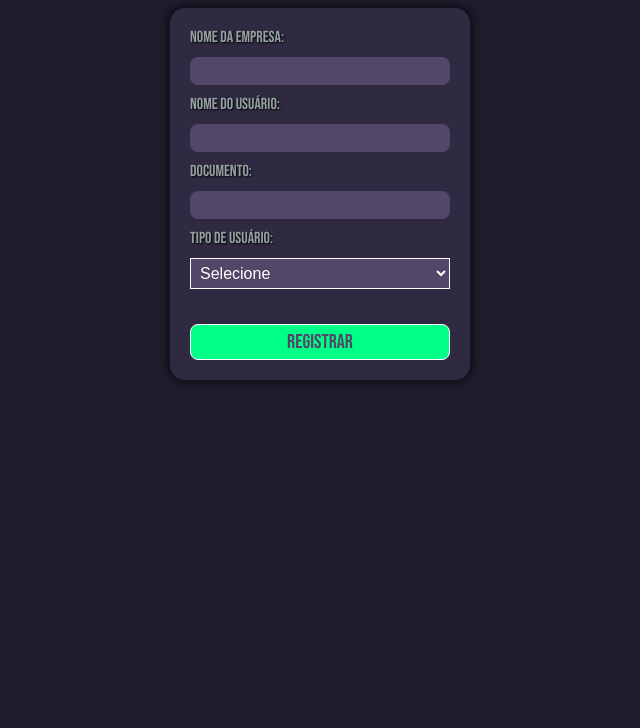
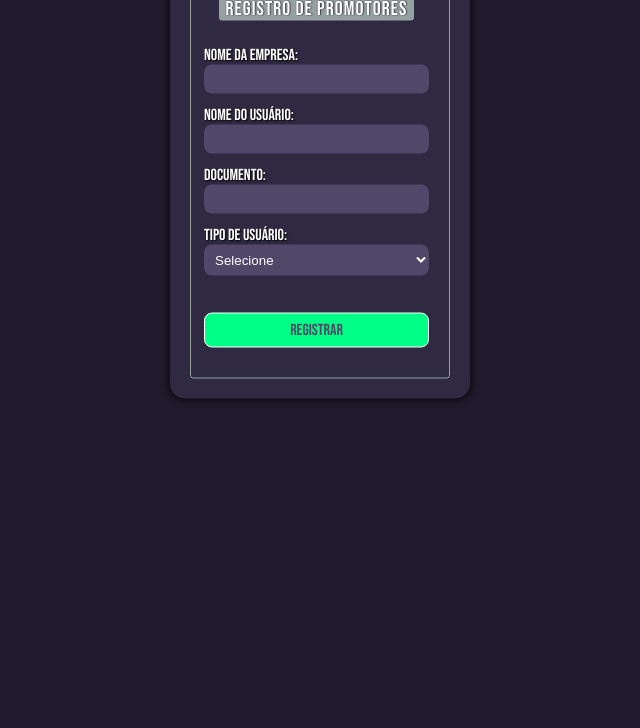
Before and after one commit to FredisonLima/Promotores, a plain HTML site: page index.html in a window 1280 px wide. Shown: the part 72-800 px from the top of the page, without its empty margins (320-960 px from the left). Drawn offline with Linux system fonts and the light colour scheme; a web font is replaced by a local one.

Commit message:
atualizando

```diff
--- a/horario.js
+++ b/horario.js
@@ -16,7 +16,8 @@ form.addEventListener('submit', (e) => {
         username: document.getElementById('username').value,
         document: document.getElementById('document').value,
         userType: document.getElementById('user-type').value,
-        entryTime: new Date().toLocaleString(),
+        entryTime: formatTime(new Date()),
+        entryDate: formatDate(new Date()),
         exitTime: null
     };
 
@@ -33,6 +34,8 @@ function displayUserData(userData, index) {
     const userEntry = document.createElement('div');
     userEntry.classList.add('user-entry');
     userEntry.innerHTML = `
+        <p style="font-weight: bold; color: #201b2c; font-size: 17px; text-align: center;"><strong>
+        </strong> ${userData.entryDate}</p>
         <p><strong>Empresa:</strong> ${userData.company}</p>
         <p><strong>Usuário:</strong> ${userData.username}</p>
         <p><strong>Documento:</strong> ${userData.document}</p>
@@ -58,11 +61,12 @@ function displayUserData(userData, index) {
     buttonDelete.textContent = 'Excluir';
     buttonDelete.style.backgroundColor = '#201b2c';
     buttonDelete.style.color = '#FFFFFF';
-    buttonDelete.style.fontSize = '12px';
+    buttonDelete.style.fontSize = '13px';
     buttonDelete.style.padding = '6px 8px';
     buttonDelete.style.cursor = 'pointer';
-    buttonDelete.style.position = 'relative';     // Define o posicionamento absoluto
-    buttonDelete.style.top = '0.1px';              // Distância do topo
+    buttonDelete.style.position = 'relative';
+    buttonDelete.style.top = '0.1px';
+    buttonDelete.style.border = '1px solid #00ff87';
     buttonDelete.onclick = () => deleteEntry(index);
     userEntry.appendChild(buttonDelete);
 
@@ -72,7 +76,7 @@ function displayUserData(userData, index) {
 function endShift(index) {
     const storedData = JSON.parse(localStorage.getItem('user-data')) || [];
     if (storedData[index]) {
-        storedData[index].exitTime = new Date().toLocaleString();
+        storedData[index].exitTime = formatTime(new Date());
         localStorage.setItem('user-data', JSON.stringify(storedData));
 
         // Atualizar a exibição para este usuário
@@ -83,27 +87,29 @@ function endShift(index) {
 
         const userEntry = userDataDiv.children[index];
         if (userEntry) {
-            userEntry.querySelector('p:nth-child(6)').textContent = `Horário de Saída: ${storedData[index].exitTime}`;
+            userEntry.querySelector('p:nth-child(7)').textContent = `Horário de Saída: ${storedData[index].exitTime}`;
+            userEntry.style.fontWeight = 'bolder';
         }
     }
 }
 
 function deleteEntry(index) {
-    // Carregar os dados armazenados no localStorage
     const storedData = JSON.parse(localStorage.getItem('user-data')) || [];
-
-    // Remover o item do array
     storedData.splice(index, 1);
-
-    // Atualizar o localStorage
     localStorage.setItem('user-data', JSON.stringify(storedData));
 
-    // Remover a entrada da tela
     userDataDiv.children[index].remove();
 
-    // Reordenar os dados e os índices na tela
-    // Para garantir que a ordem dos itens na página corresponda ao localStorage
     const updatedData = JSON.parse(localStorage.getItem('user-data')) || [];
-    userDataDiv.innerHTML = ''; // Limpar a tela
+    userDataDiv.innerHTML = '';
     updatedData.forEach((data, i) => displayUserData(data, i));
 }
+
+function formatTime(date) {
+    return date.toLocaleTimeString([], { hour: '2-digit', minute: '2-digit' });
+}
+
+function formatDate(date) {
+    return date.toLocaleDateString([], { day: '2-digit', month: '2-digit', year: 'numeric' });
+
+}
--- a/index.html
+++ b/index.html
@@ -15,10 +15,10 @@
 </head>
 
 <body>
-    <h1>Registro de Promotores e Manutenção</h1>
-
     <section class="registro1">
         <form id="user-form">
+            <div id="borda">
+                <h1>Registro de Promotores</h1>
                 <label for="company">Nome da Empresa:</label>
                 <input type="text" id="company" required>
                 <label for="username">Nome do Usuário:</label>
@@ -27,14 +27,15 @@
                 <input type="text" id="document" required>
                 <label for="user-type">Tipo de Usuário:</label>
                 <select id="user-type" required>
-                <option value="">Selecione</option>
+                    <option value="" id="exclusivo">Selecione</option>
                     <option value="Fixo">Fixo</option>
                     <option value="Rotativo">Rotativo</option>
                     <option value="Manutenção">Manutenção</option>
                 </select>
+
                 <button type="submit" class="btn-1">Registrar</button>
+            </div>
         </form>
-
     </section>
 
     <div id="user-data"></div>
--- a/style.css
+++ b/style.css
@@ -29,71 +29,73 @@
     box-sizing: border-box;
 }
 
-
 body {
     background-color: var(--cor-7);
 
 }
 
 h1 {
+    position: relative;
+    bottom: 10px;
+    background-color: #95a0a1;
     text-align: center;
     font-family: "Bebas Neue", serif;
-    font-weight: bolder;
-    font-size: 30px;
-    color: var(--cor-5);
-    margin-top: 20px;
-    text-shadow: 1px 1px 2px black ;
+    font-weight: lighter;
+    font-size: 20px;
+    color: var(--cor-2);
+    text-shadow: 0.5px 0.5px 1.5px black;
+    letter-spacing: 1px;
+    margin: 15px;
+    border-radius: 3px;
 }
 
-img {
-    height: 120px;
+#borda {
+    border: 1.5px solid #95a0a1;
+    padding: 13px 20px 30px 13px;
+    border-radius: 3px;
 }
 
-.registro1  #user-form{
-    position: relative;
-    top: 190px;
-    left: 50%;
-    transform: translate(-50%, -50%);
+.registro1 #user-form {
+    position: relative; /* Altere para absolute para centralizar em relação ao body */
+    top: 250px; /* Centraliza verticalmente */
+    left: 50%; /* Centraliza horizontalmente */
+    transform: translate(-50%, -50%); /* Ajuste preciso */
     width: 300px;
-    margin: 20px 0;
-    padding: 20px; /* Adiciona um pouco de espaçamento interno */
-    box-sizing: border-box; /* Inclui o padding na largura total */
+    padding: 20px;
+    box-sizing: border-box;
+    display: flex;
+    flex-direction: column;
+    align-items: center; /* Centraliza os itens filhos */
 }
 
 form {
     background-color: var(--cor-4);
     display: flex;
     flex-direction: column;
-    max-width: 400px;
     gap: 10px;
-    padding: 50px;
+    padding: 30px;
     border-radius: 15px;
     box-shadow: 0px 0px 4px 4px rgba(0, 0, 0, 0.397);
+    width: 100%;
+    align-items: center; /* Garante que os elementos dentro do form fiquem centralizados */
 }
 
 label {
     font-family: "Bebas Neue", serif;
     font-weight: normal;
-    color: var(--cor-3);
+    font-size: 16px;
+    color: var(--cor-2);
     text-shadow: 1px 1px 2px black;
-
 }
 
-form input {
-    display: grid;
-    justify-content: center;
-    align-items: center;
+form input, form select {
     background-color: var(--cor-0);
     border-radius: 8px;
     border: none;
     color: #fff;
-}
-
-input,
-select,
-button {
-    padding: 5px;
-    font-size: 16px;
+    padding: 7px;
+    margin-bottom: 12px;
+    width: 100%; /* Faz com que os inputs e selects se ajustem à largura do form */
 }
 
 select {
@@ -105,21 +107,22 @@ select {
 select option {
     background-color: #514768;
     font-family: "Bebas Neue", serif;
-    font-weight: 100;
+    font-weight: 500;
     color: #fff;
 }
 
 .btn-1 {
+    padding: 7px;
     margin-top: 25px;
     background-color: #00ff87;
-    border: none;
     font-family: "Bebas Neue", serif;
     font-weight: normal;
-    font-size: 20px;
+    font-size: 16px;
     color: var(--cor-0);
     border-radius: 8px;
     cursor: pointer;
     border: 1px solid #fff;
+    width: 100%; /* Faz com que o botão ocupe a largura total disponível */
 }
 
 .btn-1:hover {
@@ -136,15 +139,15 @@ select option {
     justify-content: center;
     align-items: center;
     padding: 15px;
-    /*background-color: #95a0a1;*/
     font-family: Arial, Helvetica, sans-serif;
     color: #201b2c;
 }
 
 .user-entry {
+    margin-top: 50px;
     display: grid;
     padding: 10px;
-    border: 1px solid #ddd;
+    border: 2px solid #fff;
     border-radius: 5px;
     background-color: #95a0a1;
 }
@@ -158,7 +161,6 @@ select option {
     color: #2f2942;
     background-color: #00ff87;
     border: none;
-    border-radius: 3px;
     cursor: pointer;
     border: 1px solid #fff;
 }
```
Lines whose indentation alone changed are shown as unchanged.
